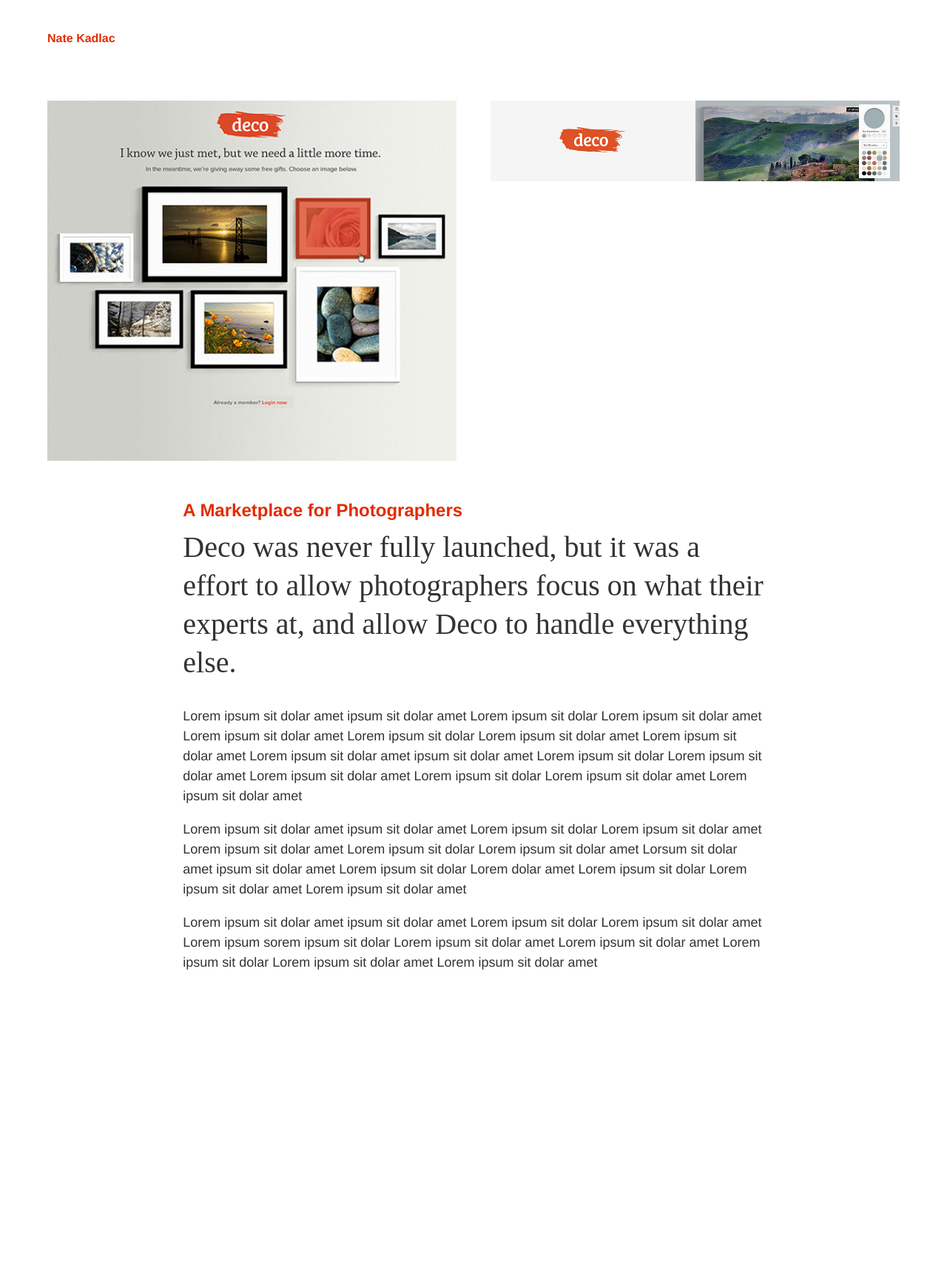
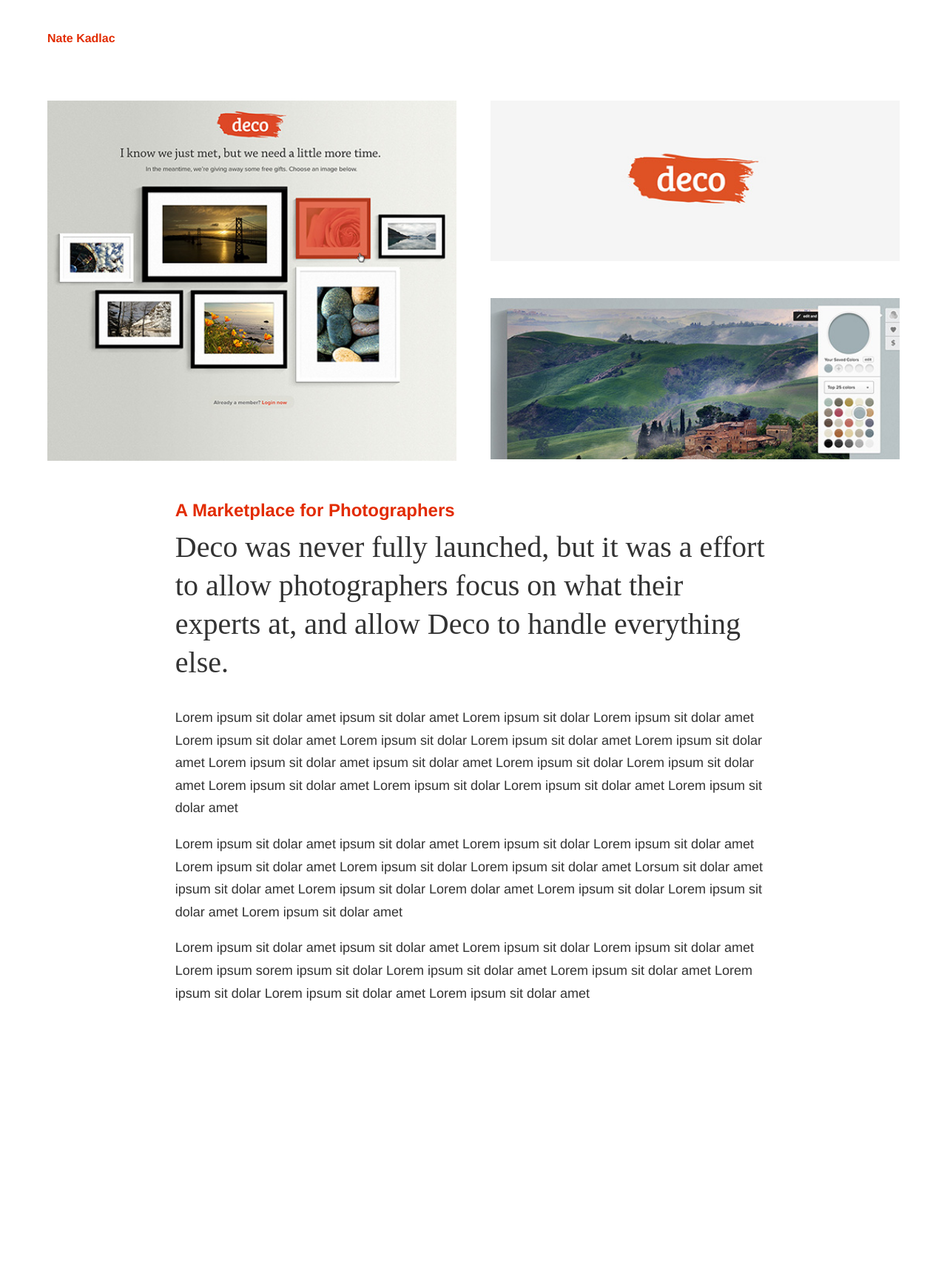
Before and after one commit to nkadlac/kadlac.com, a Jekyll site: the page built from _work/deco.markdown, in a window 1280 px wide. Shown: the whole page at 74% size. Built offline with Jekyll 4.4.1, drawn with Linux system fonts in a browser that asks for light colours; some web fonts are replaced.

Commit message:
added  responsive margins

```diff
--- a/assets/main.scss
+++ b/assets/main.scss
@@ -32,10 +32,6 @@
   transition: color 0.2s ease-in-out;
 }
 
-// @media (min-width: $tablet) {
-//   color: red;
-// }
-
 .wrap {
   margin: 0 auto;
   text-align: left;
@@ -51,8 +47,8 @@
 }
 
 .main_header, .main_content, .main_footer {
-  // width: 90%;
   margin: 0 auto;
+  width: 100%;
   @media (min-width: $laptop) {
     width: 100%;
   }
@@ -62,14 +58,12 @@
 .main_header__contain,
 .main_footer__contain {
   margin: 0 auto;
-  // min-height: 10em;
   max-width: 1200px;
-  width: 90%;
+  width: 100%;
   @media (min-width: $tablet) {
-
+    width: 90%;
   }
   @media (min-width: $laptop) {
-    width: 90%;
     max-width: 1200px;
   }
 }
@@ -78,8 +72,9 @@
   display: flex;
   padding: 2em 0 4em 0;
   flex-direction: column;
-  // align-items: center;
+  margin: 0 auto;
   @media (min-width: $tablet) {
+    padding: 2em 0 4em 0;
     justify-content: space-between;
     flex-direction: row;
     align-items: baseline;
@@ -158,9 +153,12 @@
 .home__message {
   display: flex;
   flex-direction: column;
+  width: 90%;
+  margin: 0 auto;
   @media (min-width: $tablet) {
     max-width: 800px;
     margin-top: 50px;
+    width: 100%;
     // align-self: center;
   }
 }
@@ -240,75 +238,112 @@
 }
 
 .work_head {
-  display: flex;
   justify-content: space-between;
   flex-direction: row;
+  margin-bottom: 50px;
   // height: 460px;
+  @media (min-width: $tablet) {
+    display: flex;
+  }
 }
 
 .work_head .left_col, .work_head .right_col {
-  width: 48%;
+  @media (min-width: $tablet) {
+    width: 48%;
+  }
 }
 
 .work_head .left_col .col {
-  flex: 1;
+  // flex: 1;
 }
 
 .work_head .right_col {
-  justify-content: space-between;
-  display: flex;
-  flex-direction: row;
-  flex-wrap: wrap;
+  // justify-content: space-between;
+  // flex-wrap: wrap;
 }
 
 .work_head .right_col .col{
   flex: 1;
+  flex-direction: row;
+  @media (min-width: $tablet) {
+    // min-width: 35em;
+    flex-wrap: wrap;
+  }
 }
 
 .work_head__col {
   display: flex;
-  flex-direction: row;
+  // flex-direction: row;
 }
 
 .work_head__col .col {
-  flex: 1;
+  // flex: 1;x
 }
 
-// .work_head .right_col .col:last-child {
-//   align-self: baseline;
-// }
-
-.work_head .col {
-  // background: #f7f7f7;
-  // min-height: 100px;
-  flex: 1;
+.work_head .right_col .col:first-child {
+  // align-self: baseline;
+  @media (min-width: $tablet) {
+    margin-bottom: 8.25%;
+  }
 }
 
 .project_title {
   // font-family: ;
-  font-size: 1.5em;
+  font-size: 1em;
   line-height: 1em;
   color: #e22b00;
   font-weight: bold;
   margin: .5em 0;
+  @media (min-width: $tablet) {
+    font-size: 1.25em;
+  }
+  @media (min-width: $laptop) {
+    font-size: 1.5em;
+  }
 }
 
 .project_description {
   font-family: "freight-text-pro-1", "freight-text-pro-2";
-  font-size: 2.5em;
+  font-size: 2em;
   line-height: 1.3em;
   color: #333;
   font-weight: 300;
   margin-top: .2em;
+  @media (min-width: $tablet) {
+    font-size: 2em;
+  }
+  @media (min-width: $laptop) {
+    font-size: 2.5em;
+  }
 }
 
 .work_body {
-  margin: 50px 15.9090909090909%;
+  width: 90%;
+  margin: 0 auto;
+  @media (min-width: $tablet) {
+    width: 80%;
+    margin: 50px 15.9090909090909%;
+    margin: 0 auto;
+  }
+  @media (min-width: $laptop) {
+    width: 70%;
+    margin: 50px 15.9090909090909%;
+    margin: 0 auto;
+  }
+
 }
 
 .work_body p {
-  font-size: 1.125em;
-  line-height: 1.5em;
+  font-size: 1em;
+  line-height: 1.7em;
+  @media (min-width: $tablet) {
+    font-size: 1.125em;
+    line-height: 1.6em;
+  }
+  @media (min-width: $laptop) {
+    font-size: 1.125em;
+    line-height: 1.7em;
+  }
 }
 
 .work_tags {
```
Also changed, not shown: _posts/welcome-to-jekyll.markdown (deleted, +0 -24 lines).
